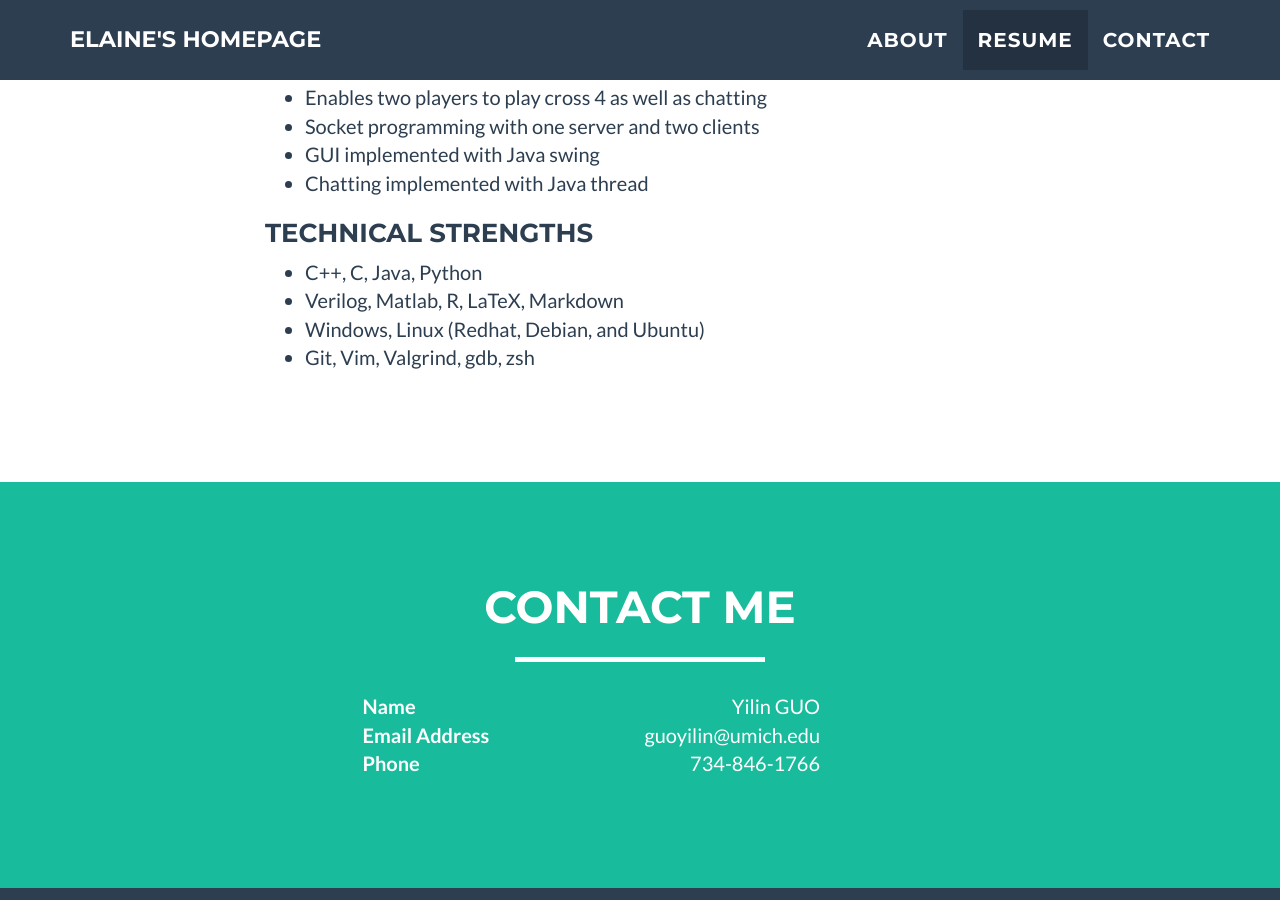
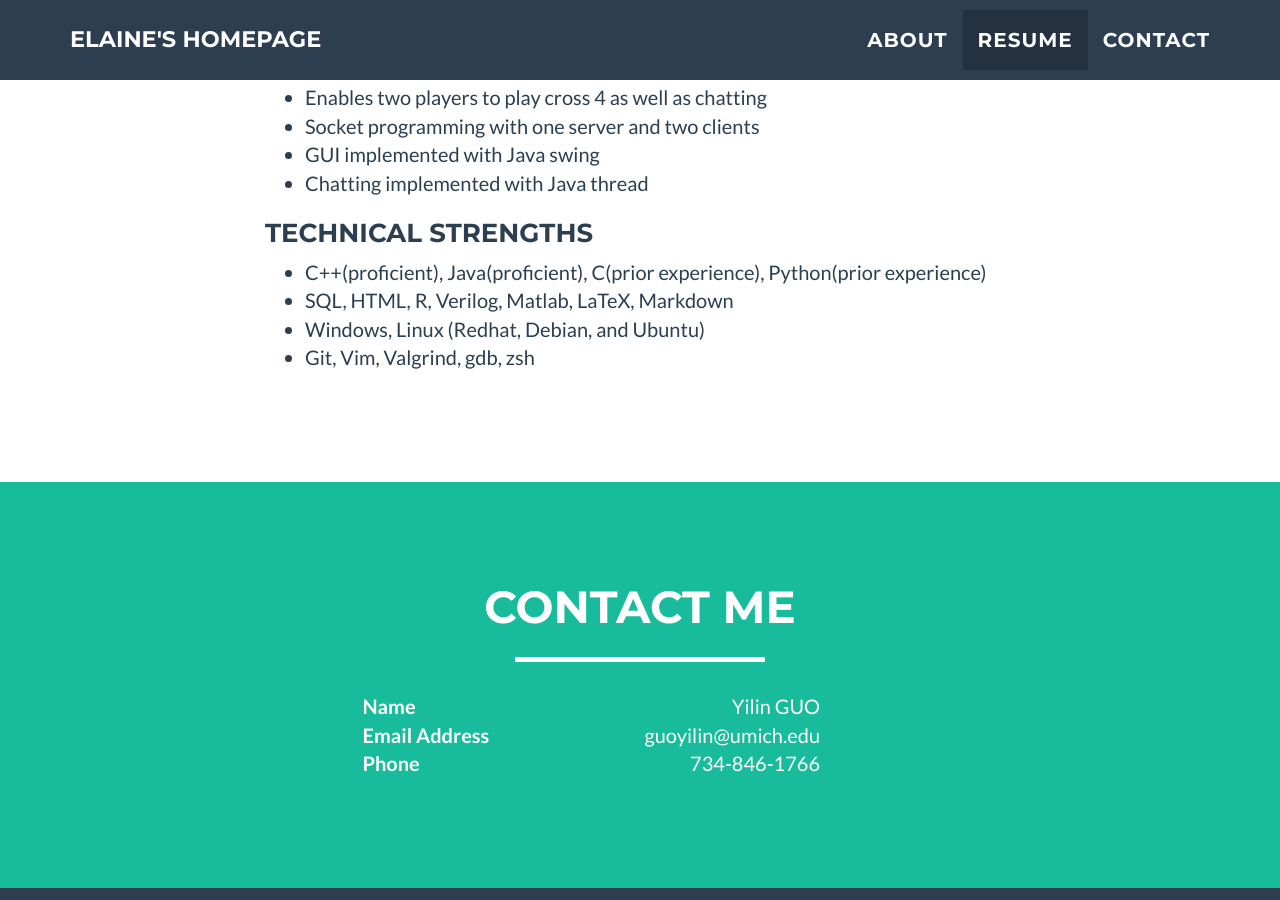
Before and after one commit to YilinGUO/YilinGUO.github.io, a Jekyll site: the page built from index.html, in a window 1280 px wide and 900 px high, scrolled down 2422 px. Built offline with Jekyll 4.4.1, drawn with Linux system fonts in a browser that asks for light colours.

Commit message:
updated resume

```diff
--- a/_includes/portfolio_grid.html
+++ b/_includes/portfolio_grid.html
@@ -76,8 +76,8 @@
                     <h3>Technical Strengths</h3>
                     <p>
                         <ul>
-                            <li>C++, C, Java, Python</li>
-                            <li>Verilog, Matlab, R, LaTeX, Markdown</li>
+                            <li>C++(proficient), Java(proficient), C(prior experience), Python(prior experience)</li>
+                            <li>SQL, HTML, R, Verilog, Matlab, LaTeX, Markdown</li>
                             <li>Windows, Linux (Redhat, Debian, and Ubuntu)</li>
                             <li>Git, Vim, Valgrind, gdb, zsh</li>
                         </ul>
```
Also changed, not shown: screenshot.png (deleted), 3 other files.
